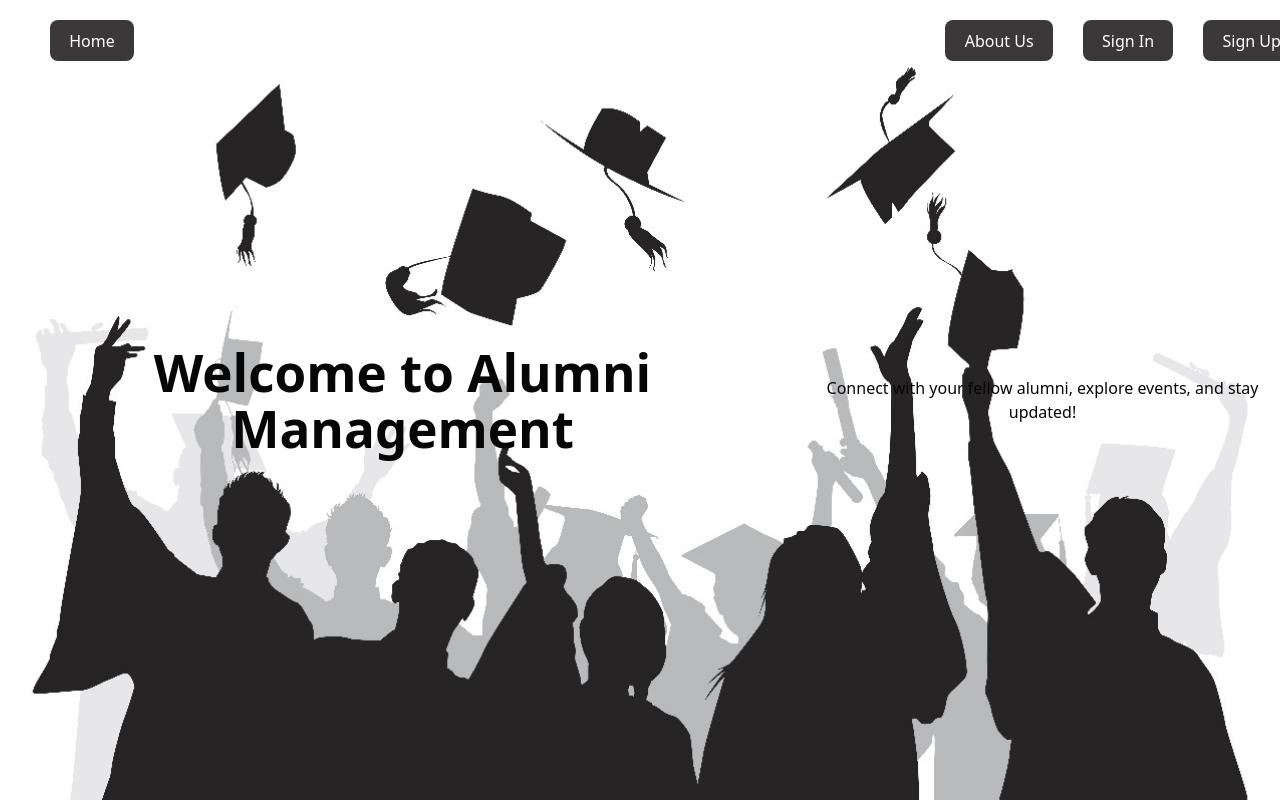
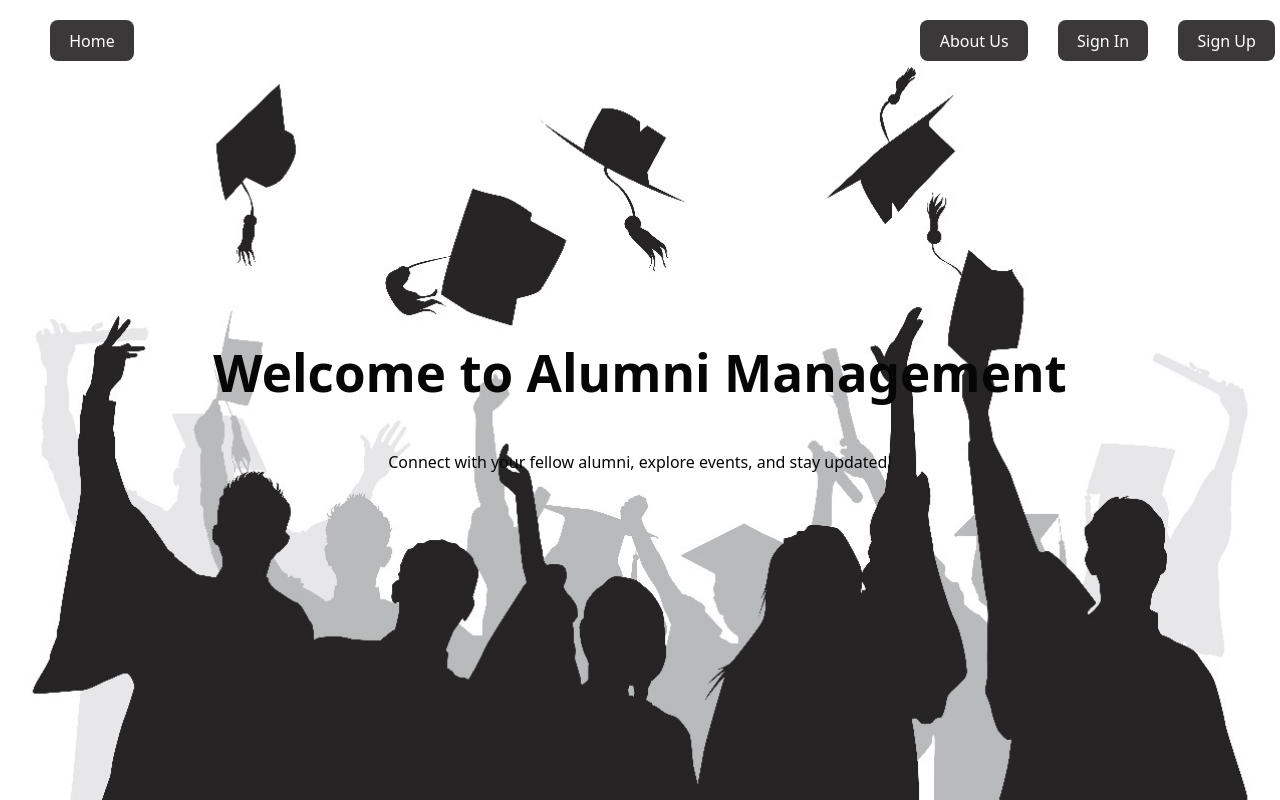
Before and after one commit to manmeet231/alumni-management, a React (Vite) app in the folder alumni-management/: page / in a window 1280 px wide. Built offline with nearby package versions, Linux system fonts and the light colour scheme.

Commit message:
fixed the buttons

```diff
--- a/alumni-management/src/components/landing.css
+++ b/alumni-management/src/components/landing.css
@@ -13,7 +13,7 @@ html, body {
   background-repeat: no-repeat;
   position: relative;          /* if you want to position content inside */
   display: flex;               /* for centering content */
-  flex-direction: row;
+  flex-direction: column;
   justify-content: center;
   align-items: center;
   color: rgb(7, 6, 6);                /* text color */
@@ -26,8 +26,10 @@ html, body {
   top: 0;
   left: 0;
   display: flex;
-  justify-content: space-between;
-  padding: 20px; /* semi-transparent navbar */
+  justify-content: space-between; /* pushes left + right to edges */
+  align-items: center;
+  padding: 20px;
+  flex-wrap: nowrap; /* keep in one row */
 }
 
 .nav-right button, .nav-left {
@@ -36,9 +38,14 @@ html, body {
   border: none;
   background: rgb(58, 56, 56);
   cursor: pointer;
-
+  flex-shrink: 1;
 }
 
 .nav-right button:hover, .nav-left:hover {
   color: #ddd;
 }
+
+.right{
+  display: flex;
+  margin-right: 25px;
+}
--- a/alumni-management/src/components/landing.jsx
+++ b/alumni-management/src/components/landing.jsx
@@ -10,7 +10,7 @@ const Landing = () => {
     >
       <nav className="nav">
         <button className="nav-left">Home</button>
-        <div className="nav-right">
+        <div className="nav-right right">
           <button>About Us</button>
           <button>Sign In</button>
           <button>Sign Up</button>
```
